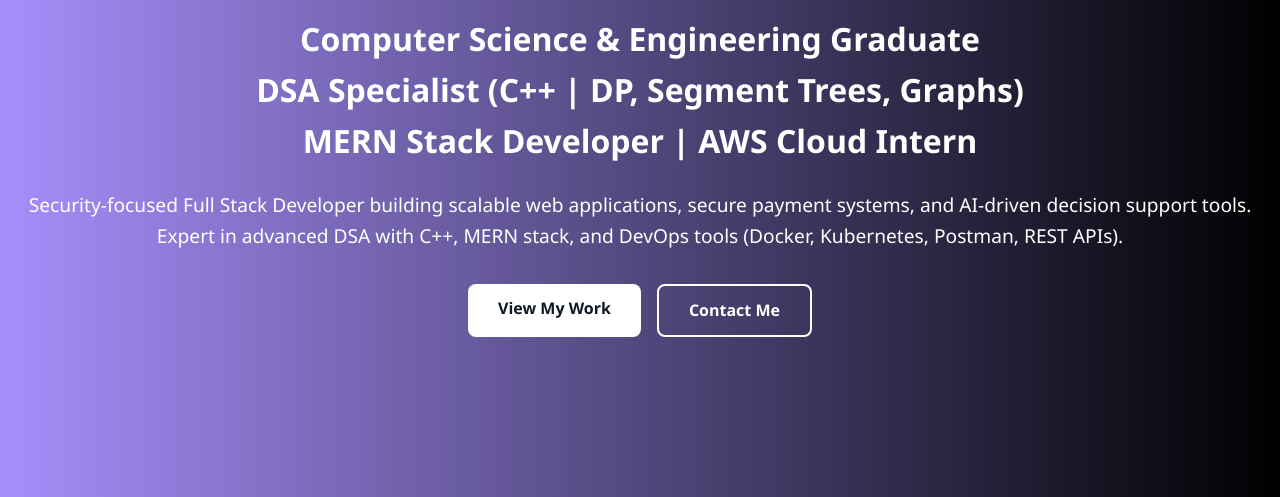
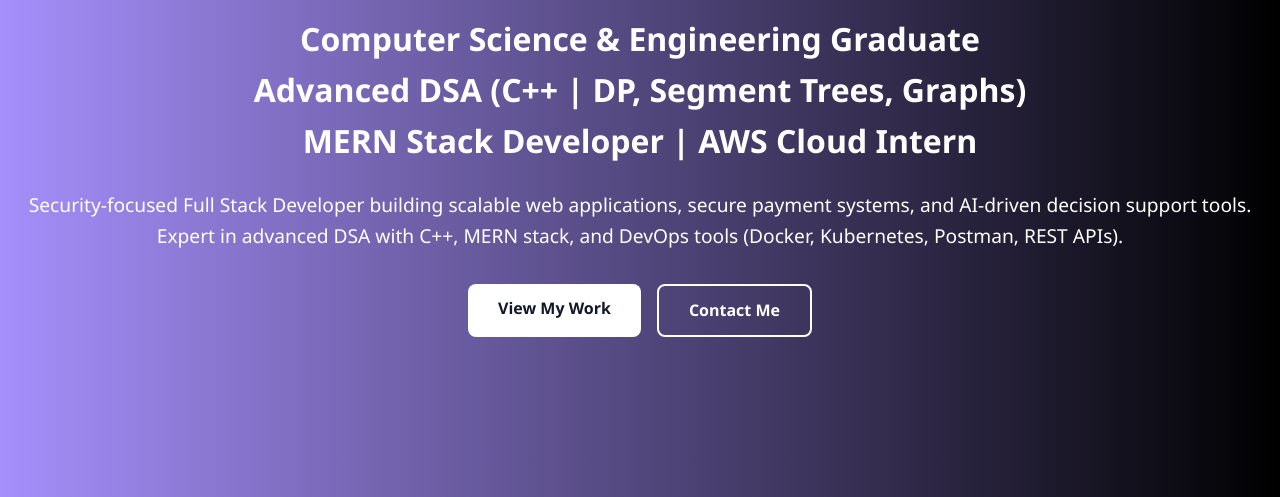
Before and after one commit to devendranaikvadithe/codewithdevendra-portfolio, a plain HTML site: page index.html in a window 1280 px wide. Shown: the part 303-800 px from the top of the page. Drawn offline with Linux system fonts and the light colour scheme.

Commit message:
Updated portfolio content

```diff
--- a/index.html
+++ b/index.html
@@ -32,7 +32,7 @@
             <h1 class="hero-title">Hi, I'm <span class="highlight">Vadithe Venkata Devendra Naik</span></h1>
             <h2 class="hero-subtitle">
                 Computer Science & Engineering Graduate<br>
-                DSA Specialist (C++ | DP, Segment Trees, Graphs)<br>
+                Advanced DSA  (C++ | DP, Segment Trees, Graphs)<br>
                 MERN Stack Developer | AWS Cloud Intern
             </h2>
             <p class="hero-description">
```
